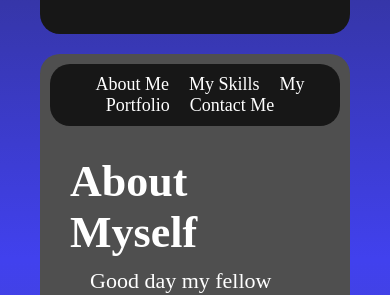
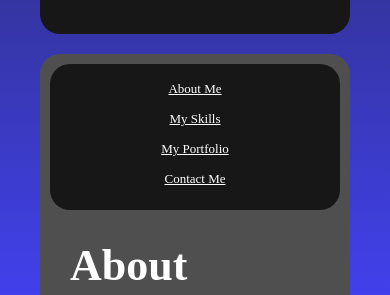
Before and after one commit to Ztrebo14/my-real-web-portfolio, a React (Vite) app: page / in a window 390 px wide. Shown: the part 510-805 px from the top of the page. Built offline with nearby package versions, Linux system fonts and the light colour scheme.

Commit message:
add media query tablet screen

```diff
--- a/src/styles/NaviLinks.css
+++ b/src/styles/NaviLinks.css
@@ -33,15 +33,19 @@ a:hover {
         text-align: center;
         background-color: rgb(23, 23, 23);
         margin: 10px 10px 0 10px;
-        padding: 10px;
+        /* padding: 10px; */
         border-radius: 20px;
+        display: grid;
+        grid-template-rows: 0.2fr 0.2fr 0.2fr 0.2fr 0.2fr;
     }
 
     .links-container a {
         text-decoration: none;
-        font-size: 18px;
+        font-size: 13px;
         color: white;
-        padding: 0 10px;
+        /* padding: 0 10px; */
+        padding: 7px 0;
+        text-decoration: underline;
         transition: 1s;
     }
 }
```
